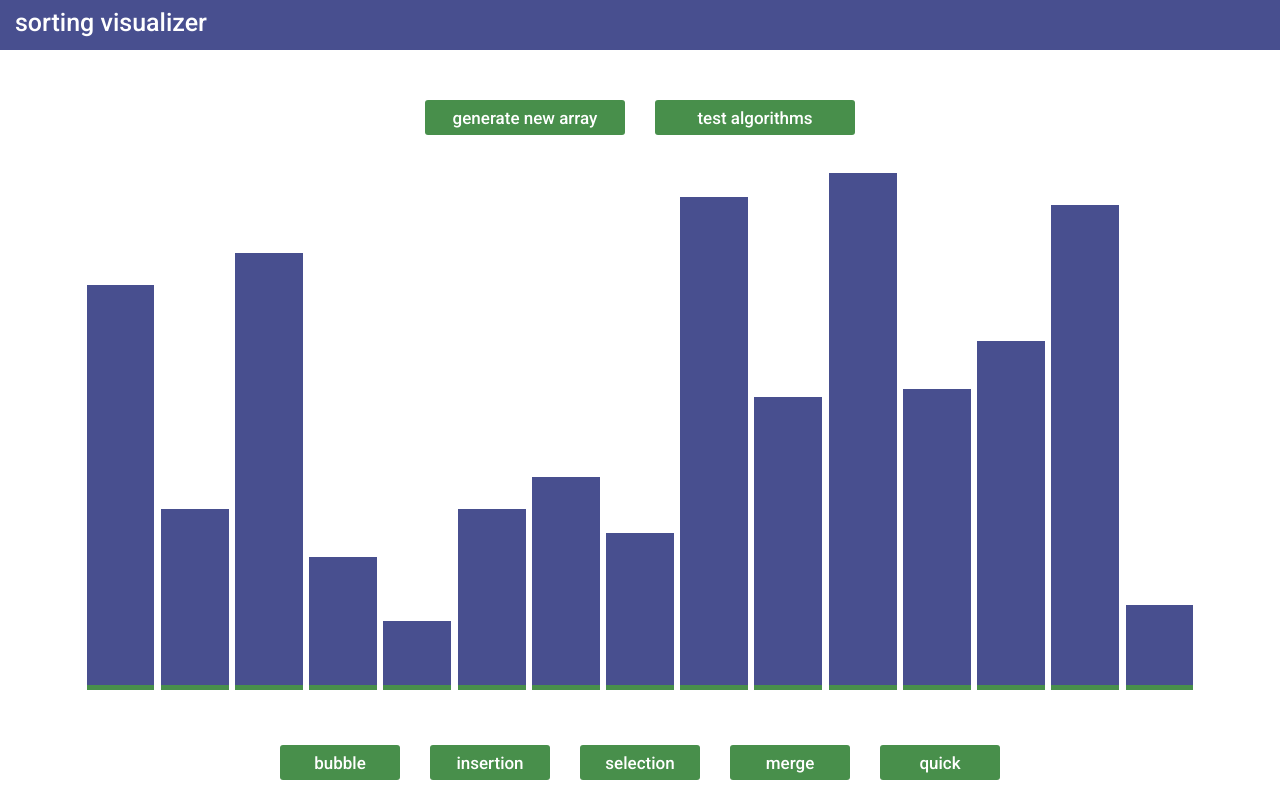
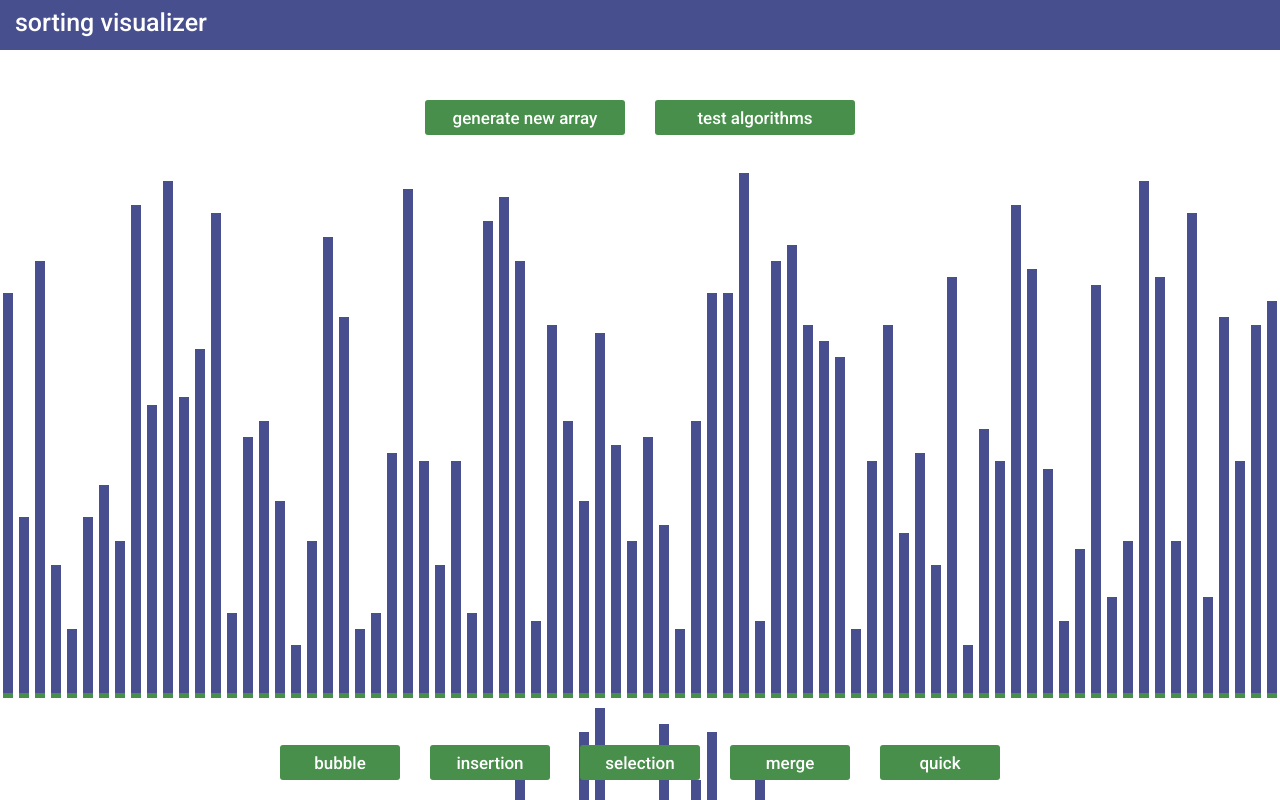
Before and after one commit to jonathanchen7/sorting-visualizer, a React (Create React App) app: page / in a window 1280 px wide. Shown: the top 800 px of the page. Built offline with nearby package versions, Linux system fonts and the light colour scheme.

Commit message:
finalized merge sort animation

```diff
--- a/src/SortingAlgorithms/SortingAlgorithms.js
+++ b/src/SortingAlgorithms/SortingAlgorithms.js
@@ -109,7 +109,7 @@ function mergeSortHelp(animations, arr, aux, lo, hi) {
 }
 
 function mergeSortCombine(animations, arr, aux, lo, mid, hi) {
-    animations.push([-1, lo, hi, 0]);
+    animations.push([-1, lo, hi]);
     let index = lo;
     let i = lo;
     let j = mid + 1;
@@ -118,12 +118,12 @@ function mergeSortCombine(animations, arr, aux, lo, mid, hi) {
     while (i <= mid && j <= hi) {
 
         if (arr[i] <= arr[j]) {
-            animations.push([0, i, j, 0]);
-            animations.push([1, index, i, arr[i], arr[index]]);
+            animations.push([0, i, j]);
+            animations.push([1, index, index, arr[i]]);
             aux[index++] = arr[i++];
         } else {
-            animations.push([0, j, i, 0]);
-            animations.push([1, index, i, arr[j], arr[index]]);
+            animations.push([0, j, i]);
+            animations.push([1, index, index, arr[j]]);
             aux[index++] = arr[j++];
         }
     }
@@ -132,7 +132,7 @@ function mergeSortCombine(animations, arr, aux, lo, mid, hi) {
     Does not need to be done with the second half because they would already be in the
     proper locations. */
     while (i <= mid) {
-        animations.push([1, index, i, arr[i], arr[index]]);
+        animations.push([1, index, index, arr[i]]);
         aux[index++] = arr[i++];
     }
 
--- a/src/SortingVisualizer/SortingVisualizer.css
+++ b/src/SortingVisualizer/SortingVisualizer.css
@@ -45,11 +45,11 @@ button:disabled {
 }
 
 .array-bar {
-    /* width: 10px;
-    margin: 3px; */
+    width: 10px;
+    margin: 3px;
 
-    width: 5.3vw;
-    margin: .25vw;
+    /* width: 5.3vw;
+    margin: .25vw; */
     background-color: #484f8f;
     display: inline-block;
     border-bottom: 5px solid #488F4B;
--- a/src/SortingVisualizer/SortingVisualizer.jsx
+++ b/src/SortingVisualizer/SortingVisualizer.jsx
@@ -4,8 +4,9 @@ import * as SortingAlgorithms from '../SortingAlgorithms/SortingAlgorithms.js'
 
 const DEBUG = false;
 
-const ANIMATION_SPEED_MS = 2000;
-const NUM_ARRAY_BARS = 15;
+const ANIMATION_SPEED_MS = 20;
+const NUM_ARRAY_BARS = 100;
+const SORTED_MS = 1500;
 
 // Colors used in the sorting visualizer.
 const PRIMARY_COLOR = '#484f8f';
@@ -13,6 +14,7 @@ const CURRENT_COMPARISON = 'yellow';
 const HIGHER_NUM_COLOR = 'red';
 const LOWER_NUM_COLOR = 'green';
 const SINGLE_SELECTION = 'yellow';
+const SORTED_COLOR = 'green';
 
 // const PRIMARY_COLOR = '#989dca';
 
@@ -158,12 +160,14 @@ export default class SortingVisualizer extends React.Component {
         const animations = results[0];
         const sortedArray = results[1];
 
+        console.log(animations);
+
         const arrayBars = document.getElementsByClassName('array-bar');
 
         let [aIndexPrev, bIndexPrev] = [NUM_ARRAY_BARS - 1, NUM_ARRAY_BARS - 1];
 
         for (let i = 0; i < animations.length; i++) {
-            const [state, aIndex, bIndex, height] = animations[i];
+            const [state, aIndex, bIndex] = animations[i];
 
             const aStyle = arrayBars[aIndex].style;
             const bStyle = arrayBars[bIndex].style;
@@ -175,12 +179,11 @@ export default class SortingVisualizer extends React.Component {
             } else if (state === 0) {
                 this.updateColors(aStyle, bStyle, LOWER_NUM_COLOR, HIGHER_NUM_COLOR, aStylePrev, bStylePrev, i);
             } else {
-                this.updateColors(aStyle, bStyle, HIGHER_NUM_COLOR, LOWER_NUM_COLOR, aStylePrev, bStylePrev, i);
-                let swapHeight = animations[i][4];
+                this.updateColors(aStyle, bStyle, LOWER_NUM_COLOR, HIGHER_NUM_COLOR, aStylePrev, bStylePrev, i);
+                let newHeight = animations[i][3];
 
                 setTimeout(() => {
-                    aStyle.height = `${height}vh`;
-                    bStyle.height = `${swapHeight}vh`;
+                    aStyle.height = `${newHeight}vh`;
                 }, i * ANIMATION_SPEED_MS);
             }
             aIndexPrev = aIndex;
@@ -262,12 +265,18 @@ export default class SortingVisualizer extends React.Component {
     }
 
     // Resets the colors of all array bars to the primary color.
-    resetColors(arrayBars, animationsLength) {
+    resetColors(arrayBars, numAnimations) {
+        setTimeout(() => {
+            for (let i = 0; i < NUM_ARRAY_BARS; i++) {
+                arrayBars[i].style.backgroundColor = SORTED_COLOR;
+            }
+        }, numAnimations * ANIMATION_SPEED_MS);
+
         setTimeout(() => {
             for (let i = 0; i < NUM_ARRAY_BARS; i++) {
                 arrayBars[i].style.backgroundColor = PRIMARY_COLOR;
             }
-        }, animationsLength * ANIMATION_SPEED_MS);
+        }, (numAnimations * ANIMATION_SPEED_MS) + SORTED_MS);
     }
 
     // Temporarily disables buttons until sorting is complete.
@@ -284,7 +293,7 @@ export default class SortingVisualizer extends React.Component {
                 const button = buttons[i];
                 button.disabled = false;
             }
-        }, numAnimations * ANIMATION_SPEED_MS);
+        }, (numAnimations * ANIMATION_SPEED_MS) + SORTED_MS);
     }
 
     // Updates the state once all animations have finished.
```
